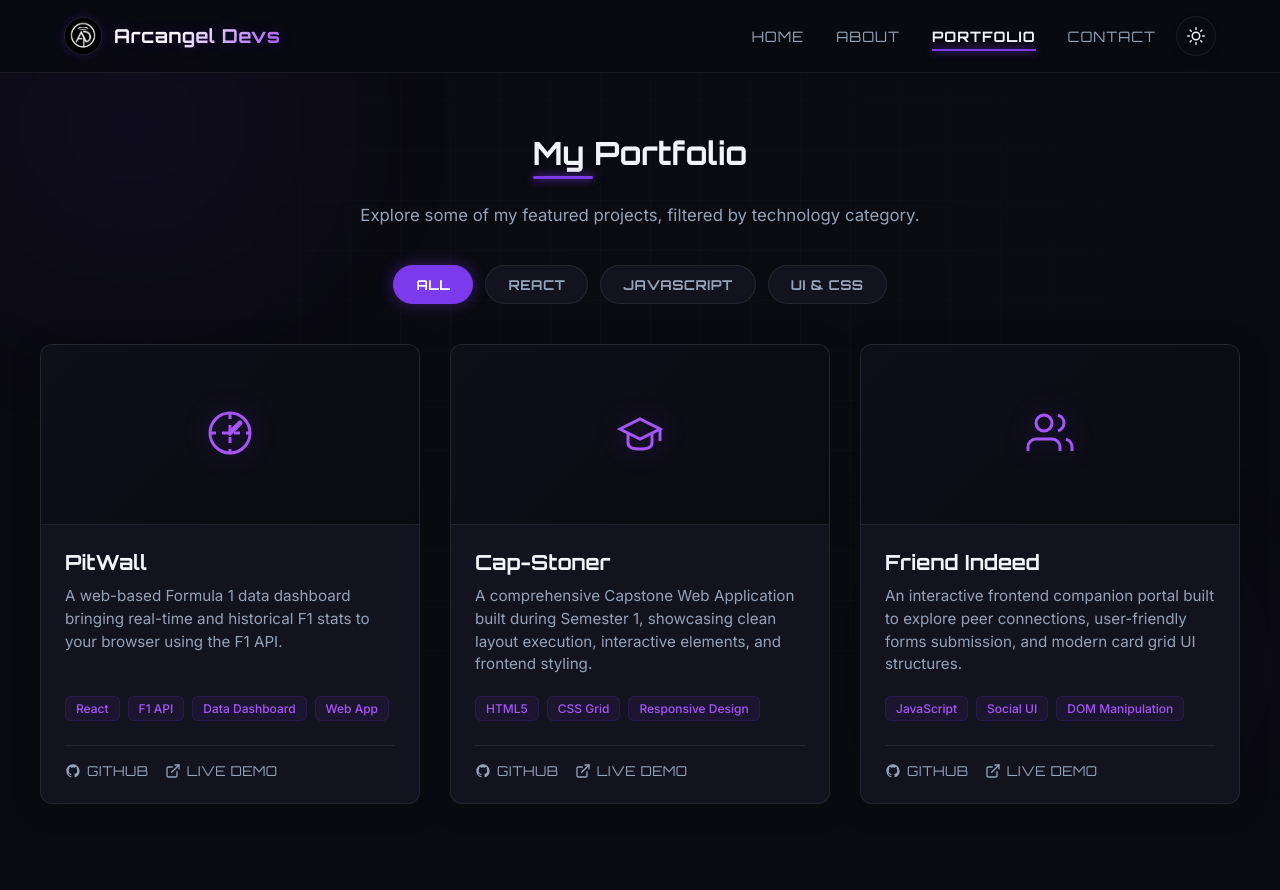
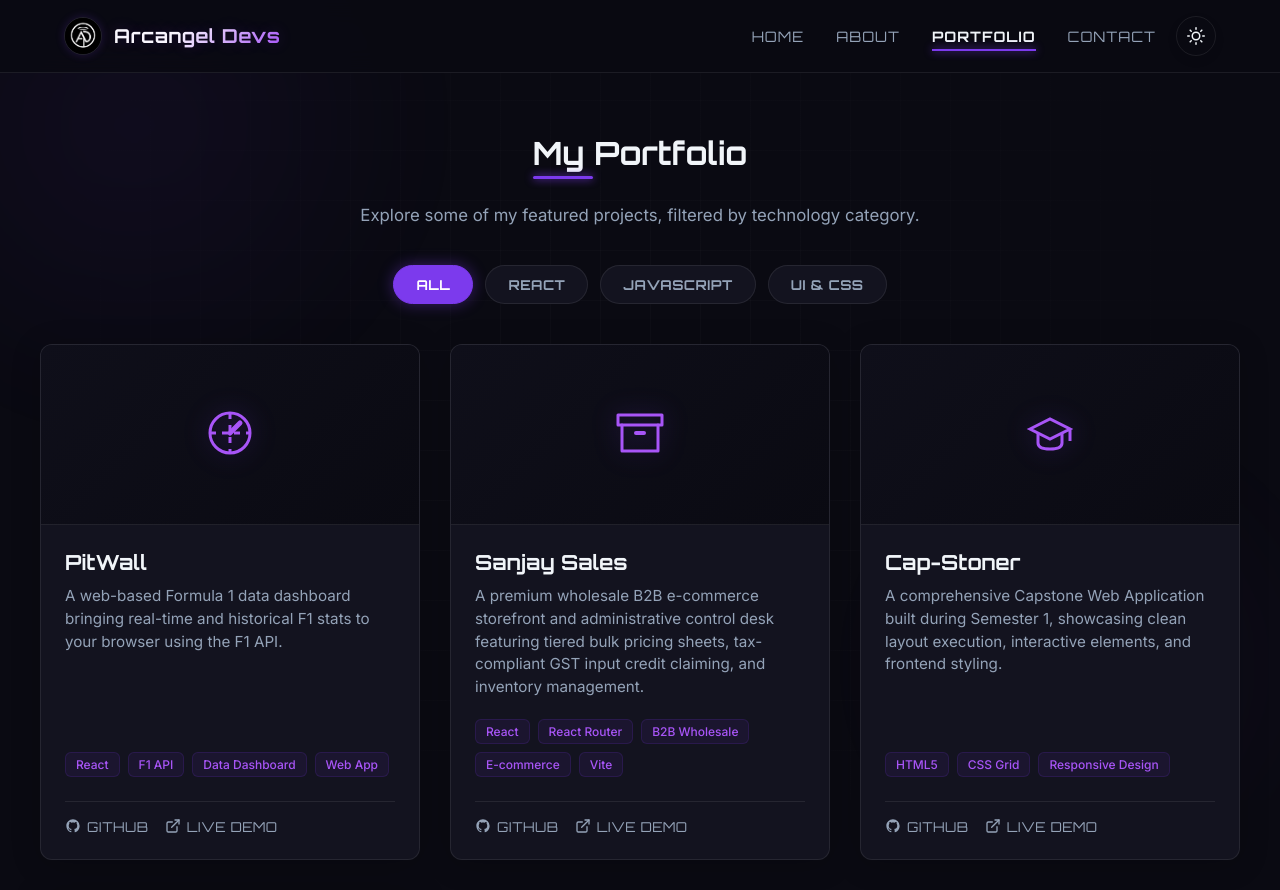
Before and after one commit to ansh-v10/Folio, a React (Vite) app: page /portfolio in a window 1280 px wide. Shown: the top 890 px of the page. Built offline with nearby package versions, Linux system fonts and the light colour scheme.

Commit message:
Add Sanjay Sales project to portfolio

```diff
--- a/src/pages/portfolio.jsx
+++ b/src/pages/portfolio.jsx
@@ -36,6 +36,21 @@ export default function Portfolio() {
       ),
       github: 'https://github.com/ansh-v10/PitWall',
       live: 'https://ansh-v10.github.io/PitWall/'
+    },
+    {
+      title: 'Sanjay Sales',
+      description: 'A premium wholesale B2B e-commerce storefront and administrative control desk featuring tiered bulk pricing sheets, tax-compliant GST input credit claiming, and inventory management.',
+      category: 'React',
+      tags: ['React', 'React Router', 'B2B Wholesale', 'E-commerce', 'Vite'],
+      icon: (
+        <svg width="48" height="48" viewBox="0 0 24 24" fill="none" stroke="currentColor" strokeWidth="1.5" strokeLinecap="round" strokeLinejoin="round">
+          <path d="M21 8V21H3V8" />
+          <path d="M1 3H23V8H1V3Z" />
+          <path d="M10 12H14" strokeWidth="2" />
+        </svg>
+      ),
+      github: 'https://github.com/ansh-v10/SanjaySales',
+      live: 'https://ansh-v10.github.io/SanjaySales/'
     },
     {
       title: 'Cap-Stoner',
```
